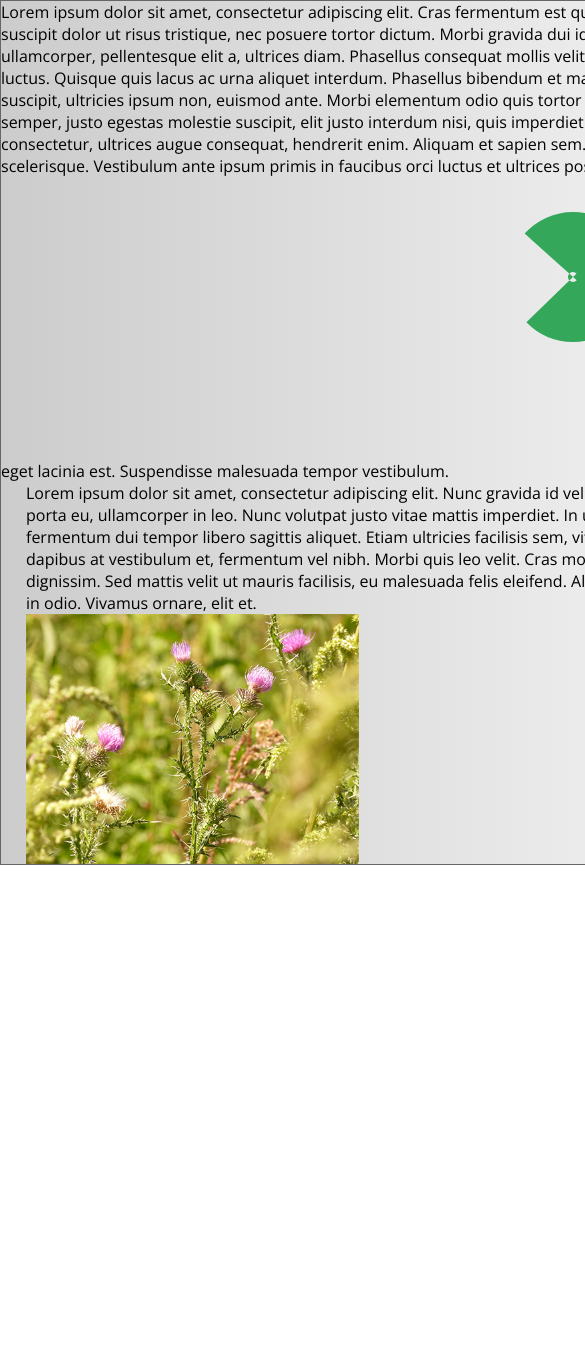
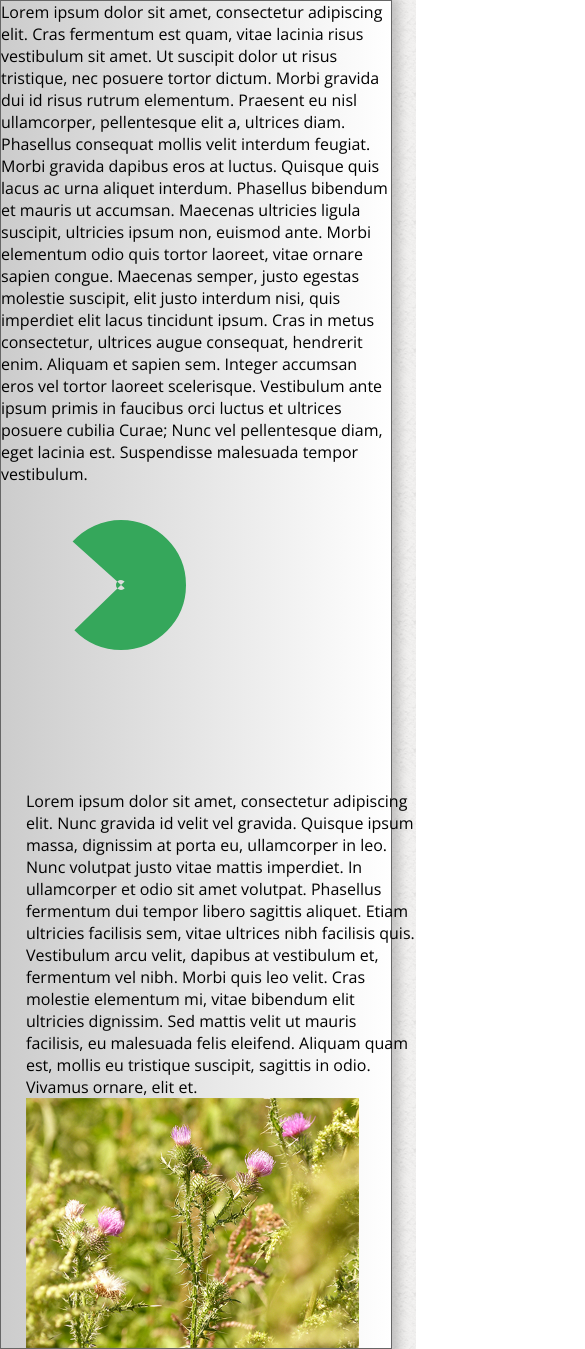
Before and after one commit to Piquinikis/habitatWeb, a plain HTML site: page index.html in a window 390 px wide. Shown: the top 1349 px of the page, 585 px wide, since content can reach past the window. Before the commit the page ends 865 px from the top, so only its background shows below. Drawn offline with nearby package versions, Linux system fonts and the light colour scheme.

Commit message:
Implement less and queries

```diff
--- a/index.html
+++ b/index.html
@@ -3,12 +3,13 @@
 <html lang="en">
 <head>
 	<meta charset="UTF-8">
-
 	<title>Ejercicio Habitat Web</title>
-
+	<meta name="viewport" content="width=device-width, initial-scale=1.0">
 	<link rel="stylesheet" href="style.css" media="screen">
-
 	<link href='http://fonts.googleapis.com/css?family=Open+Sans' rel='stylesheet' type='text/css'>
+	<!--[if lt IE 9]>
+	<script src="http://html5shiv.googlecode.com/svn/trunk/html5.js"></script>
+	<![endif]-->
 
 </head>
 <body>
--- a/less/style.less
+++ b/less/style.less
@@ -1,9 +1,7 @@
-
 @margin: 25px;
-
-@width: 950px;
-@col-1: ((@width - @margin)*60)/100;
-@col-2: ((@width - @margin)*40)/100;
+.ancho-columna(@base-width, @porcent) {
+	width: round((@base-width - @margin) * @porcent);
+}
 
 html {
     -ms-text-size-adjust: 100%;
@@ -35,18 +33,18 @@ body {
     -webkit-box-shadow:  2px 2px 10px 5px rgba(0, 0, 0, 0.2);
     box-shadow:  2px 2px 10px 5px rgba(0, 0, 0, 0.2);
     filter: e(%("progid:DXImageTransform.Microsoft.gradient(startColorstr='%d', endColorstr='%d', GradientType=1)",argb(#CCCCCC),argb(#FFFFFF))); // IE9 and down
-	width: @width;
+	width: 100%;
 	max-width: 950px;
 	margin-left: auto;
 	margin-right: auto;
 	.column1{
 		float: left;
-		width: @col-1;
+		.ancho-columna(950px,0.6);
 	}
 	.column2{
 		float: right;
 		margin-left: @margin;
-		width: @col-2;
+		.ancho-columna(950px,0.4);
 		.img-retina-dsp {
 			background: url(img/natura1x.jpg) no-repeat 0 0;
 			background-size: contain;
@@ -61,7 +59,11 @@ body {
 		position: relative;
 	}
 	img {
-	    border: 0;
+		max-width: 100%;
+	  	width: auto\9;
+	  	height: auto;
+	  	vertical-align: middle;
+	  	border: 0;
 	}
 }
 
@@ -69,6 +71,29 @@ body {
 	.column2{
 		.img-retina-dsp {
 			background: url(img/natura2x.jpg) no-repeat 0 0;
+			filter: e(progid:DXImageTransform.Microsoft.AlphaImageLoader(src='img/natura2x.jpg',sizingMethod='scale'));
+		}
+	}
+}
+
+@media only screen and (max-width: 950px) {
+	#contenido {
+	.column1{
+		.ancho-columna(700px,0.6);
+	}
+	.column2{
+		.ancho-columna(700px,0.4);
+	}
+	}
+}
+
+@media only screen and (max-width: 768px) {
+	#contenido {
+		.column1{
+			.ancho-columna(550px,0.6);
+		}
+		.column2{
+			.ancho-columna(550px,0.4);
 		}
 	}
 }
@@ -79,6 +104,7 @@ body {
 	}
 	.column2{
 		float: left !important;
+		margin-left: 0;
 		width: 100% !important;
 	}
 }
```
Also changed, not shown: style.css.
